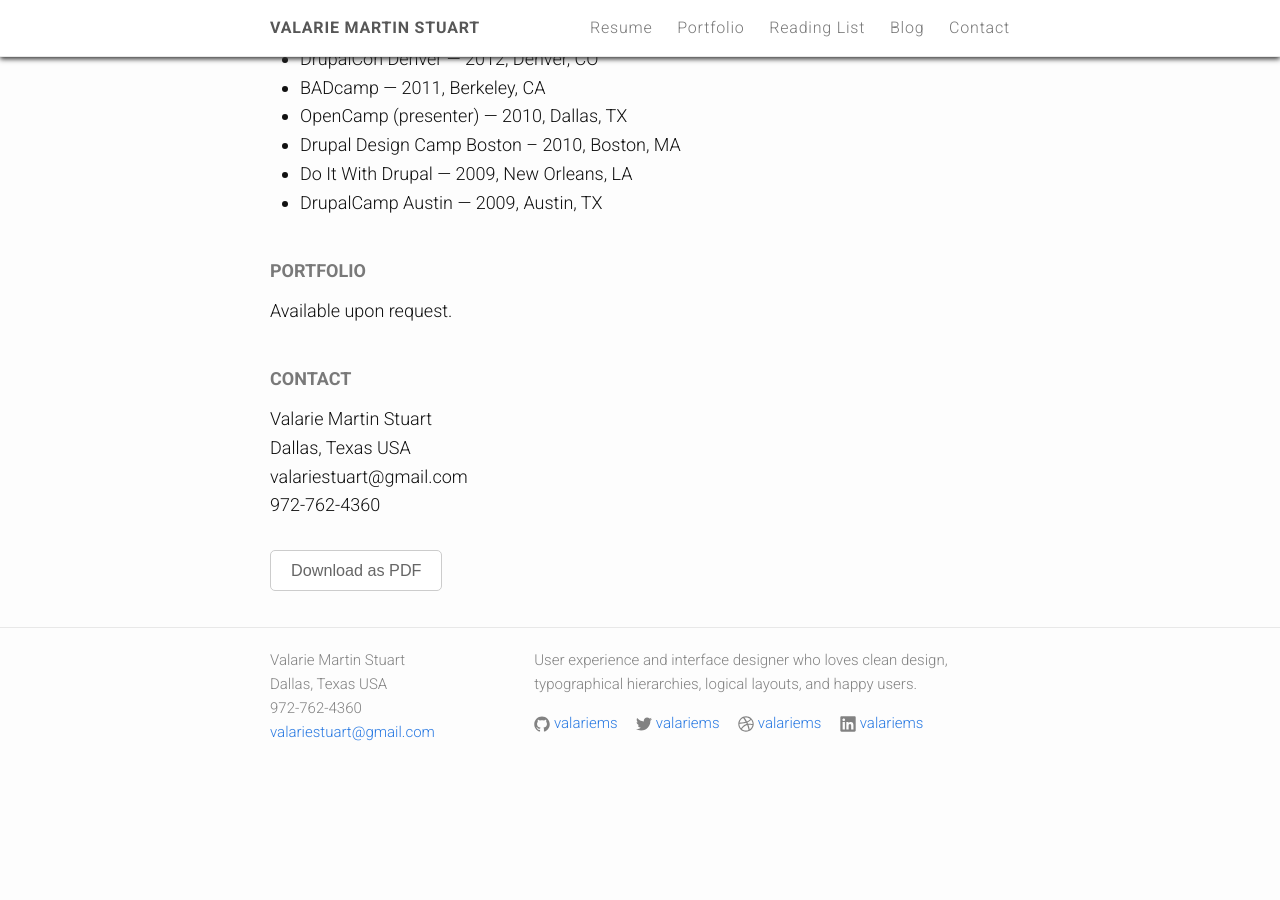
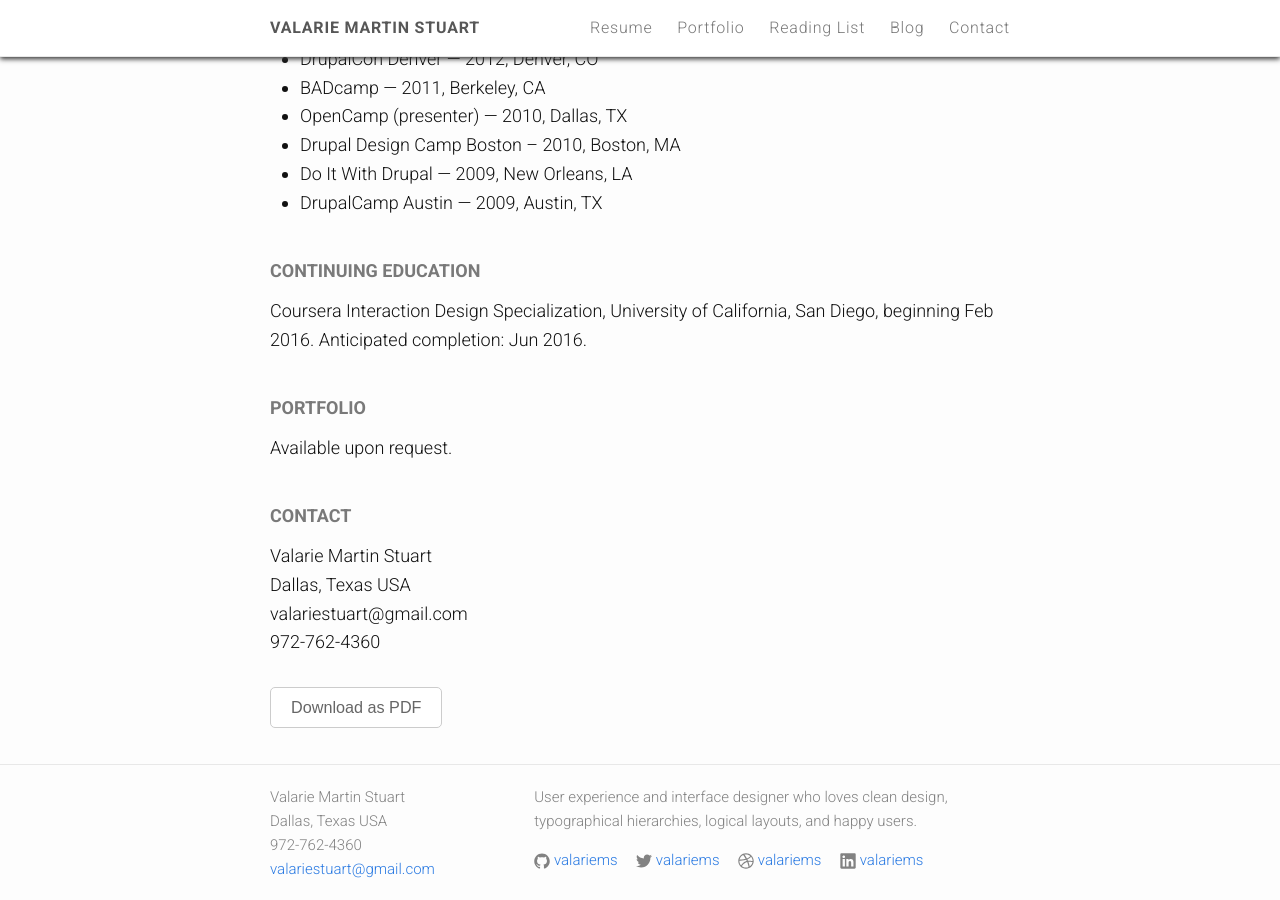
Before and after one commit to valariems/valariems.github.io, a Jekyll site: the page built from resume.md, in a window 1280 px wide and 900 px high, scrolled down 2611 px. Built offline with Jekyll 4.4.1, drawn with Linux system fonts in a browser that asks for light colours; nearby versions of some CDN libraries; before the commit the page ends 3385 px from its top, so only the background shows below that.

Commit message:
Update resume.

```diff
--- a/resume.md
+++ b/resume.md
@@ -83,6 +83,10 @@ Instructor for college courses in the Applied Graphic Design Technology departme
   * Do It With Drupal — 2009, New Orleans, LA
   * DrupalCamp Austin — 2009, Austin, TX
 
+## Continuing education
+
+Coursera Interaction Design Specialization, University of California, San Diego, beginning Feb 2016. Anticipated completion: Jun 2016.
+
 ## Portfolio
 
 Available upon request.
```
Also changed, not shown: 1 other file.
